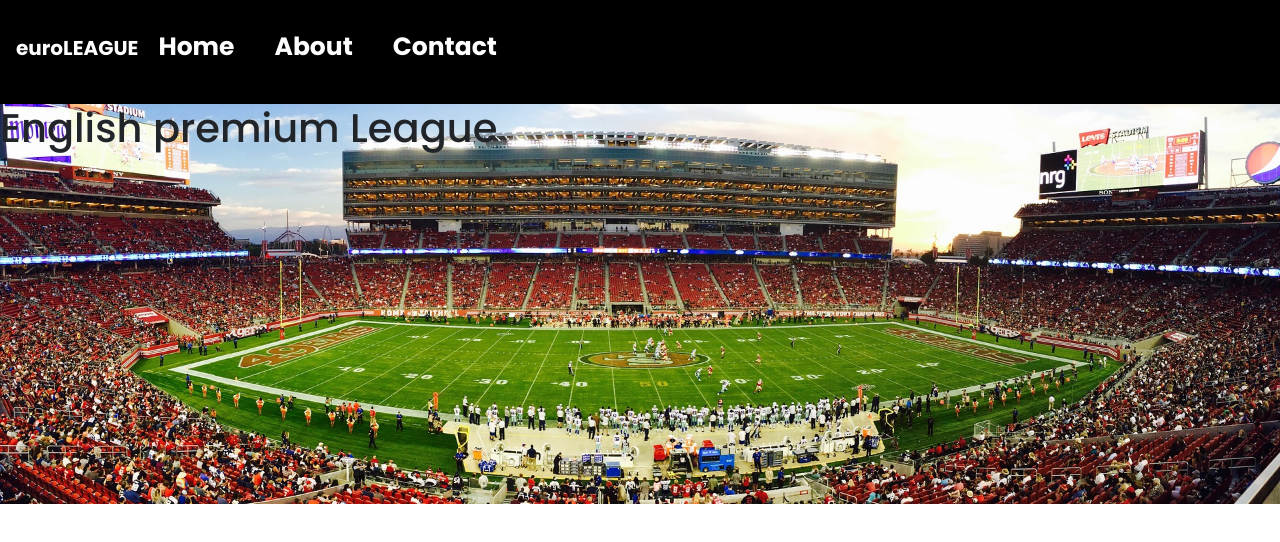
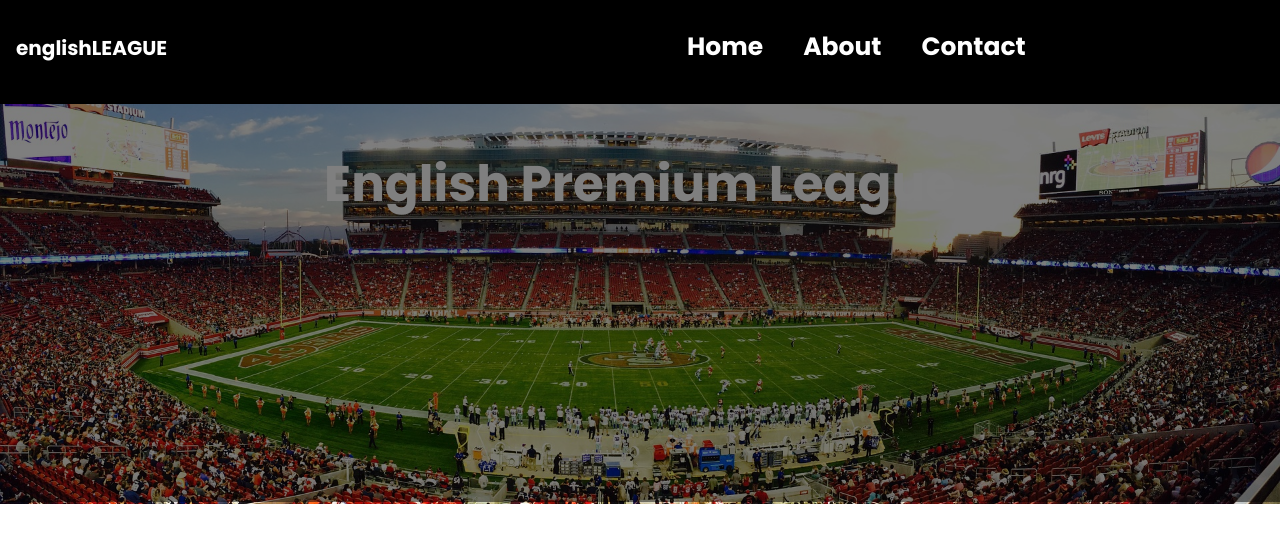
Before and after one commit to habiba2012/react-router, a React (Create React App) app: page / in a window 1280 px wide. Shown: the top 542 px of the page. Built offline with nearby package versions, Linux system fonts and the light colour scheme; no server answers.

Commit message:
'update'

```diff
--- a/src/components/Home/Home.css
+++ b/src/components/Home/Home.css
@@ -1,9 +1,4 @@
-.container-home {
-    background-image: url('../../assets/images/stadium.jpg') no-repeat center;
-    background-position: center;
-    background-repeat: no-repeat;
-    background-size: cover;
-}
+.container-home {}
 
 .cover-img {
     background-image: url('../../assets/images/stadium.jpg');
@@ -11,6 +6,26 @@
     background-repeat: no-repeat;
     height: 50vh;
     background-size: cover;
+    position: relative;
+}
+
+.home-header {
+    text-align: center;
+    color: white;
+    font-size: 50px;
+    font-weight: bold;
+    padding-top: 50px;
+    z-index: 2;
+}
+
+.overlay {
+    background: rgba(0, 0, 0, 0.5);
+    width: 100%;
+    height: 50vh;
+    position: absolute;
+    top: 102px;
+    left: 0;
+    z-index: 1;
 }
 
 .container-team {
--- a/src/components/Home/Home.js
+++ b/src/components/Home/Home.js
@@ -16,8 +16,9 @@ const Home = () => {
     return (
         <div  className='container-home'>
              <div className='cover-img'>
-                <h1>English premium League</h1>
+                <h1 className='home-header'>English Premium League</h1>
             </div>
+            <div className="overlay"></div>
             <div className='container-team'>
             {
                 teams.map((team,idx) => <Teams className='container-home' key={idx} team={team}></Teams>)
--- a/src/components/Navbar/NavBar.css
+++ b/src/components/Navbar/NavBar.css
@@ -2,6 +2,7 @@
     display: flex;
     background-color: black;
     color: #fff;
+    z-index: 11;
 }
 
 .nav-link__menu {
@@ -14,6 +15,7 @@
     cursor: pointer;
     font-size: 25px;
     font-weight: bold;
+    z-index: 11;
 }
 
 .nav-link__menu:hover {
@@ -21,13 +23,13 @@
 }
 
 .nav-link__logo h1 {
-    /* text-align: center; */
     line-height: 80px;
-    /* margin-left: -110px; */
     font-weight: bold;
     color: white;
     font-size: 20px;
     text-decoration: none;
+    padding-right: 500px;
+    z-index: 11;
 }
 
 .nav-link__hamburger-icon {
--- a/src/components/Navbar/NavBar.js
+++ b/src/components/Navbar/NavBar.js
@@ -9,12 +9,12 @@ const NavBar = () => {
             <nav className='nav-link'>
                 <div>
                 <Link  style={{ textDecoration: 'none' }} className='nav-link__logo' to='/'>
-                    <h1>euroLEAGUE</h1>
+                    <h1>englishLEAGUE</h1>
                 </Link>
                 </div>
                 <Link className='nav-link__menu' to='/home'>Home</Link>
                 <Link className='nav-link__menu' to='/about'>About</Link>
-                <Link className='nav-link__menu' to='/contact'>Contact</Link>
+                <Link className='nav-link__menu' to='#'>Contact</Link>
             </nav>
 
         </>
--- a/src/components/TeamDetails/TeamDetails.css
+++ b/src/components/TeamDetails/TeamDetails.css
@@ -33,6 +33,16 @@
     vertical-align: top;
     width: 70%;
     margin: 5px 5px 0 0;
+}
+
+.details-overlay {
+    background: rgba(0, 0, 0, 0.5);
+    width: 100%;
+    height: 62vh;
+    position: absolute;
+    top: 102px;
+    left: 0;
+    z-index: 1;
 }
 
 .details-description {
@@ -81,11 +91,12 @@
 }
 
 .logo-team {
-    width: 180px;
-    height: 150px;
+    width: 300px;
+    height: auto;
     position: absolute;
     display: block;
     left: 50%;
     top: 0%;
     transform: translate(-50%, -100%);
+    z-index: 2;
 }
--- a/src/components/TeamDetails/TeamDetails.js
+++ b/src/components/TeamDetails/TeamDetails.js
@@ -26,6 +26,7 @@ const TeamDetails = () => {
             <img src={teamDetails.strTeamBanner} alt="banner"/>
             <img className="logo-team" src={teamDetails.strTeamLogo} alt="logo"/>
             </div>
+            <div className="details-overlay"></div>
            <div className="details-info">
 
                 <div className='details-text'>
@@ -42,7 +43,7 @@ const TeamDetails = () => {
            </div>
            <p className="details-description">{teamDetails.strDescriptionEN} {teamDetails.strCountry}</p>
 
-            <button className="btn-style" onClick={backBtn}>Back</button>
+            <button className="btn-style" onClick={backBtn}><i class="fas fa-arrow-left"></i> Back</button>
             <div className='team-social-icon'>
                 <ul>
                     <li><a href={`https://${teamDetails.strTwitter}`}target="_blank"><FontAwesomeIcon style={{fontSize:'30px'}} icon={faTwitter} /></a></li>
--- a/src/components/Teams/Team.css
+++ b/src/components/Teams/Team.css
@@ -1,17 +1,21 @@
-/* /* .card-container {
-    display: flex;
-    flex-wrap: wrap;
-    justify-content: space-between;
-} */
-
 .container-card {
     display: flex;
+    width: 100%;
+    overflow: hidden;
+    padding: 40px 10px;
+    border-radius: 20px;
     text-align: center;
     justify-content: center;
-    border-radius: 10px;
-    width: 300px;
-    height: 250px;
-    margin: 20px;
+}
+
+.card-content {
+    padding: 15px;
+    box-shadow: 0 5px 10px rgba(0, 0, 0, 0.25);
+    transition: all 0.4s ease;
+}
+
+.card-content:hover {
+    transform: translateY(-15px);
 }
 
 
--- a/src/components/Teams/Teams.js
+++ b/src/components/Teams/Teams.js
@@ -15,45 +15,20 @@ const Teams = (props) => {
         const url = `/team/${teamId}`
         history.push(url);
     }
-
-
- return (
+  return (
          <div className="container-card">
-         <CardDeck className="card">
-           <Card className='card-content'>
-            <Card.Img variant="top" src={strTeamLogo} style={{width:'100px'}} />
+         <CardDeck>
+           <Card className="card-content">
+            <Card.Img variant="top" src={strTeamLogo} style={{width:'200px', textAlign:'center'}} />
              <Card.Body>
                 <Card.Title>{strTeam}</Card.Title>
                 <Card.Text>Sports type {strSport}</Card.Text>
-                <button className='btn-style' onClick={() => handleClick(idTeam)}>Explore <FontAwesomeIcon icon={faArrowRight} /></button>
+                <button className='btn-style' style={{textAlign:'center', margin:'auto'}} onClick={() => handleClick(idTeam)}>Explore <FontAwesomeIcon icon={faArrowRight} /></button>
              </Card.Body>
 
         </Card>
     </CardDeck>
          </div>
-
-      /*   <div className='container-team'>
-
-           <div className='cards'>
-                <div className='card'>
-                    <div className='content'>
-                        <div className="img">
-                            <img src={strTeamLogo} alt="club logo" />
-                        </div>
-                    <div className='details'>
-                    <h1 className='name'>{strTeam}</h1>
-
-                        <p>Sports type {strSport}</p>
-                        <button className='btn-style' onClick={() => handleClick(idTeam)}>Explore</button>
-                    </div>
-                    </div>
-
-                </div>
-           </div>
-
-        </div> */
-
-
     );
 };
 
```
